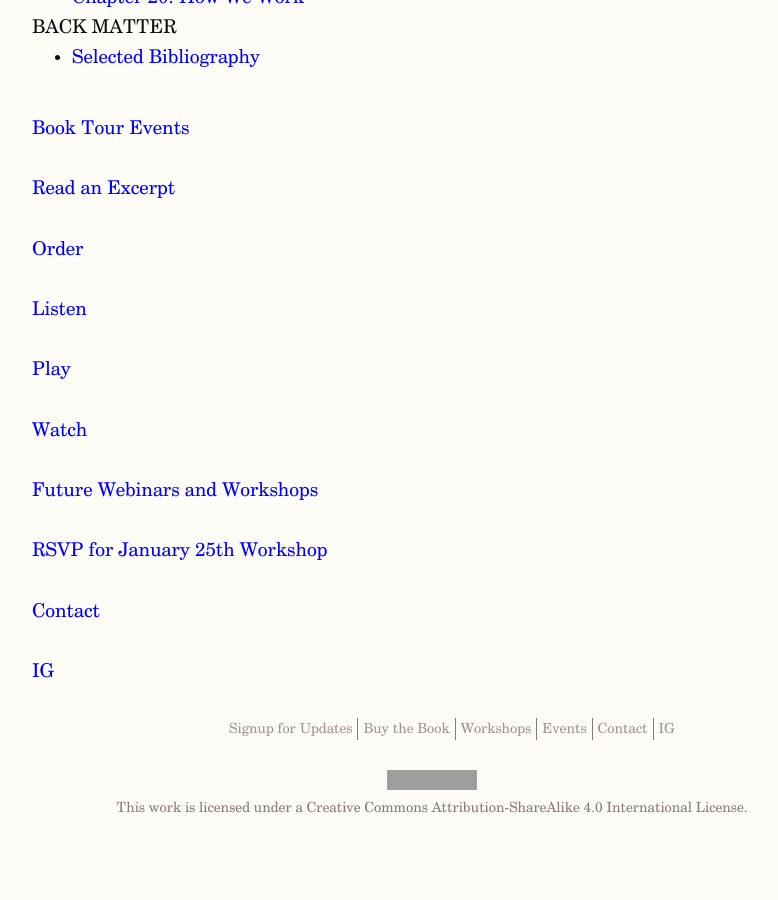
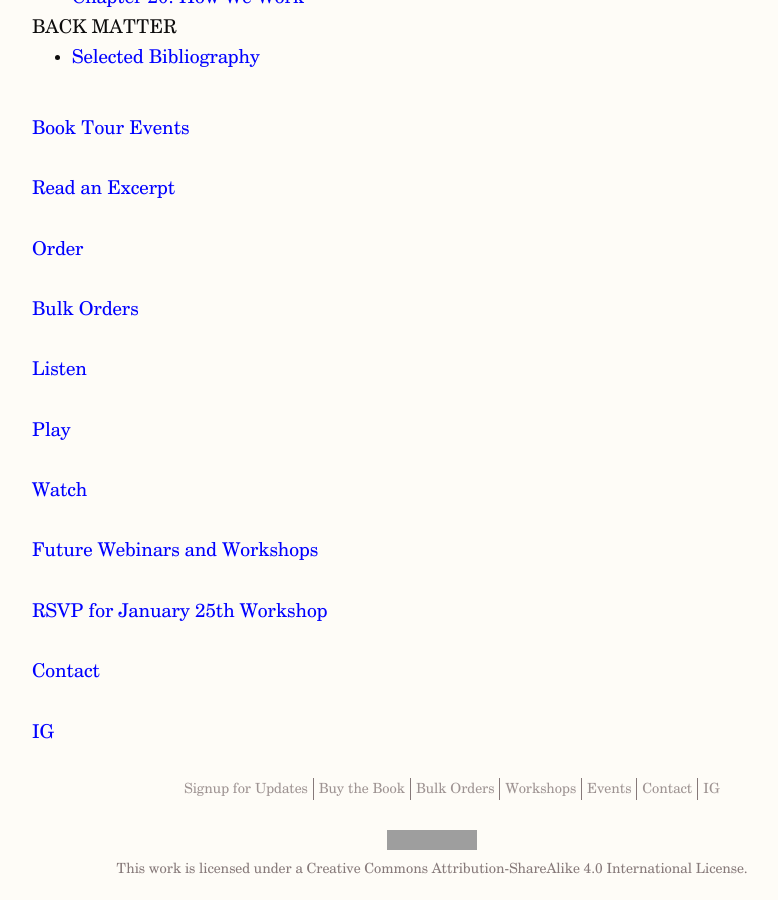
Before and after one commit to orzubalsky/making-and-being, a Jekyll site: the page built from docs/index.md, in a window 1280 px wide and 900 px high, scrolled down 5654 px. Shown: the whole window, without its empty margins (208-986 px from the left). Built offline with Jekyll 4.4.1, drawn with Linux system fonts in a browser that asks for light colours; nearby versions of some CDN libraries; some web fonts are replaced; our own code applies the rules of GitHub Pages for plain Markdown files; before the commit the page ends 6494 px from its top, so only the background shows below that; grey boxes are pictures that could not be loaded.

Commit message:
Add link for bulk orders

```diff
--- a/docs/_includes/footer.html
+++ b/docs/_includes/footer.html
@@ -3,18 +3,19 @@
   <ul class="footer-links">
     <li>
       <a href="https://docs.google.com/forms/d/e/1FAIpQLSc6L8ome_vBWFX97CDc264M6ntPQIRVjyMuwdVibkh6u_BMfA/viewform?usp=sf_link"
-      target="_blank">
+      target="_blank" rel="noopener">
       Signup for Updates
       </a>
     </li>
-    <li><a href="https://pioneerworks.org/publishing/making-and-being-embodiment-collaboration-and-circulation-in-the-visual-arts/" target="_blank">Buy the Book</a></li>
+    <li><a href="https://pioneerworks.org/publishing/making-and-being-embodiment-collaboration-and-circulation-in-the-visual-arts/" target="_blank" rel="noopener">Buy the Book</a></li>
+    <li><a href="https://www.artbook.com/9781945711077.html" target="blank" rel="noopener">Bulk Orders</a></li>
     <li><a
         href="https://docs.google.com/forms/d/e/1FAIpQLScnQOXXKfHIMhmjesL78RqXhSmZVMj5rdw0hfmBi3dFJQJ8pQ/viewform?usp=sf_link"
         target="_blank">Workshops</a>
       </li>
     <li><a href="/calendar">Events</a></li>
     <li><a href="mailto:info@bfamfaphd.com?subject=MakingandBeing" target="_blank">Contact</a></li>
-    <li><a href="https://www.instagram.com/makingandbeing/" target="_blank">IG</a></li>
+    <li><a href="https://www.instagram.com/makingandbeing/" target="_blank" rel="noopener">IG</a></li>
   </ul>
 
   <a rel="license" href="http://creativecommons.org/licenses/by-sa/4.0/">
--- a/docs/index.md
+++ b/docs/index.md
@@ -18,6 +18,8 @@ We wrote this book for those of you who want a holistic art education that inclu
 
 [Order](https://pioneerworks.org/publishing/making-and-being-embodiment-collaboration-and-circulation-in-the-visual-arts/){:target="_blank"}
 
+[Bulk Orders](https://www.artbook.com/9781945711077.html)
+
 [Listen](http://badatsports.com/?s=bfamfaphd)
 
 [Play](http://bfamfaphd.com/cards/)
```
